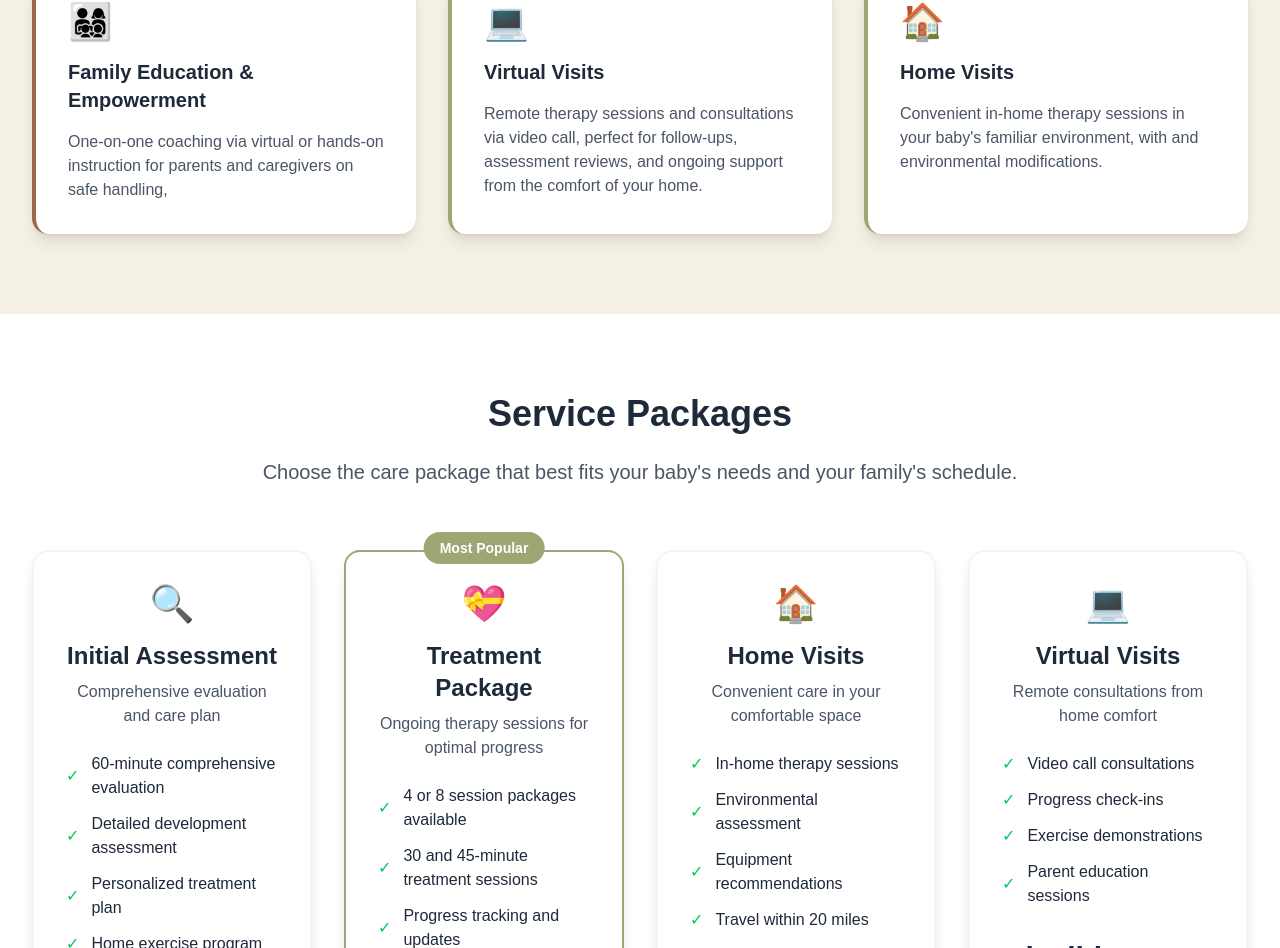
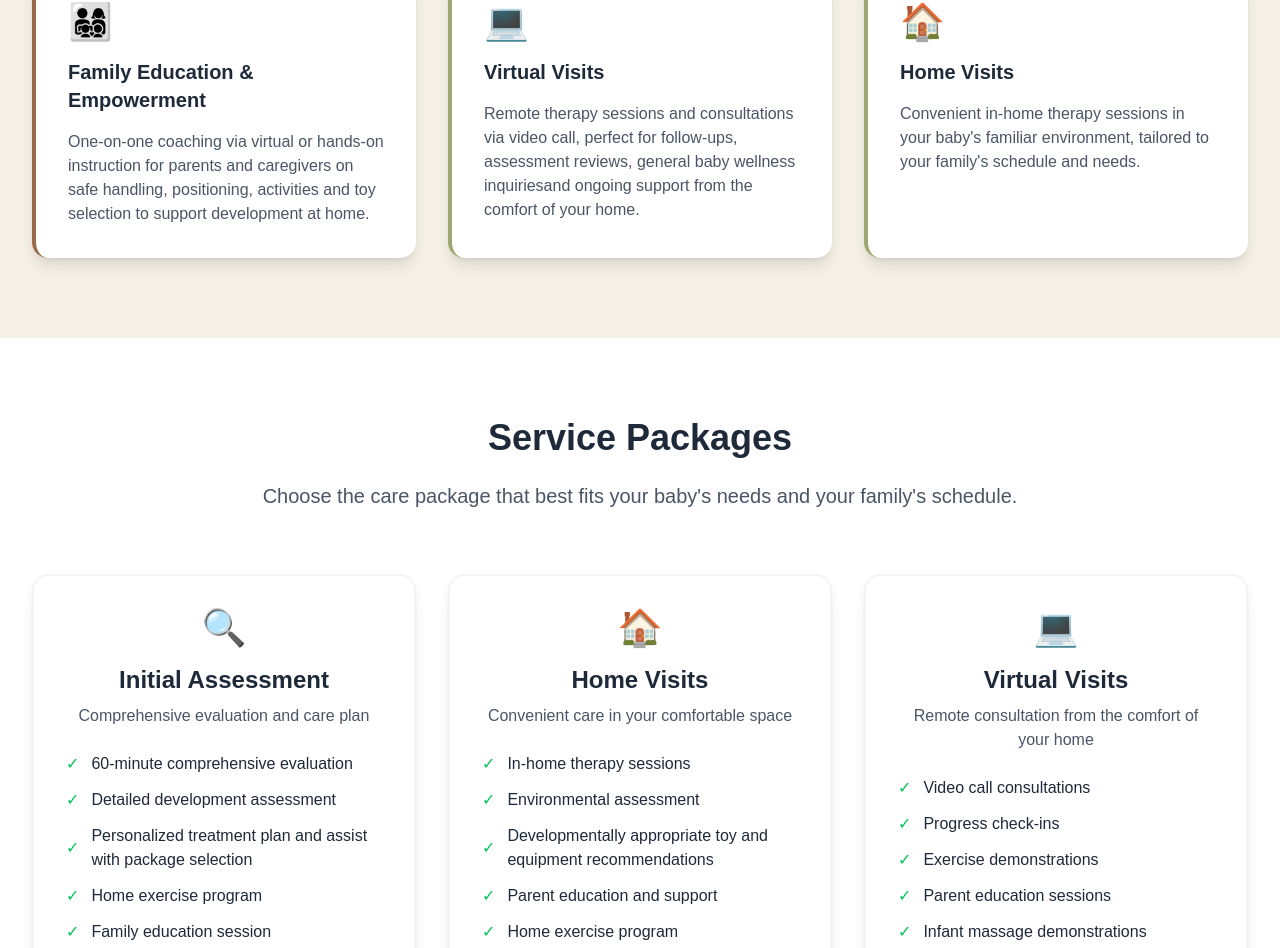
Before and after one commit to jillmathews/babybeanpt, a Next.js app: page / in a window 1280 px wide. Shown: the part 1852-2800 px from the top of the page. Built offline with nearby package versions, Linux system fonts and the light colour scheme.

Commit message:
keep all changes made

```diff
--- a/src/app/page.tsx
+++ b/src/app/page.tsx
@@ -118,7 +118,7 @@ export default function Home() {
               <span className="block" style={{  color: '#9c6a48'}}>Sprouting Healthy Development</span>
             </h2>
             <p className="text-xl sm:text-2xl text-gray-600 mb-8 max-w-3xl mx-auto">
-              Welcome to BabyBeanPT, a boutique, concierge experience for families seeking the highest level of expertise in early infant development. BabyBeanPT specializes in evidence-based physical therapy and general wellness for babies birth to 6 months with a warm, family-centered approach that promotes growth, comfort and confidence for both baby and family.
+              Welcome to BabyBeanPT! We are a boutique, concierge experience for families seeking the highest level of expertise in early infant development. BabyBeanPT specializes in evidence-based physical therapy and general wellness for babies birth to 6 months with a warm, family-centered approach that promotes growth, comfort and confidence for both baby and family.
             </p>
             <div className="flex flex-col sm:flex-row gap-4 justify-center">
               <button
@@ -222,7 +222,8 @@ export default function Home() {
               <div className="text-4xl mb-4">👨‍👩‍👧‍👦</div>
               <h3 className="text-xl font-semibold text-gray-800 mb-4">Family Education & Empowerment</h3>
               <p className="text-gray-600">
-                One-on-one coaching via virtual or hands-on instruction for parents and caregivers on safe handling,
+                One-on-one coaching via virtual or hands-on instruction for parents and caregivers on safe handling, positioning, activities and toy selection to support development at home.
+
               </p>
             </div>
 
@@ -231,7 +232,7 @@ export default function Home() {
               <h3 className="text-xl font-semibold text-gray-800 mb-4">Virtual Visits</h3>
               <p className="text-gray-600">
                 Remote therapy sessions and consultations via video call, perfect for follow-ups,
-                assessment reviews, and ongoing support from the comfort of your home.
+                assessment reviews, general baby wellness inquiriesand ongoing support from the comfort of your home.
               </p>
             </div>
 
@@ -240,7 +241,7 @@ export default function Home() {
               <h3 className="text-xl font-semibold text-gray-800 mb-4">Home Visits</h3>
               <p className="text-gray-600">
                 Convenient in-home therapy sessions in your baby&apos;s familiar environment,
-                with  and environmental modifications.
+                tailored to your family&apos;s schedule and needs.
               </p>
             </div>
           </div>
@@ -259,7 +260,7 @@ export default function Home() {
             </p>
           </div>
 
-          <div className="grid md:grid-cols-2 lg:grid-cols-4 gap-8">
+          <div className="grid md:grid-cols-2 lg:grid-cols-3 gap-8">
             {/* Initial Assessment Package */}
             <div className="bg-white p-8 rounded-2xl shadow-lg border-2 border-gray-100">
               <div className="text-center mb-6">
@@ -279,7 +280,7 @@ export default function Home() {
                 </li>
                 <li className="flex items-center">
                   <span className="text-green-500 mr-3">✓</span>
-                  <span className="text-gray-800">Personalized treatment plan</span>
+                  <span className="text-gray-800">Personalized treatment plan and assist with package selection</span>
                 </li>
                 <li className="flex items-center">
                   <span className="text-green-500 mr-3">✓</span>
@@ -292,58 +293,8 @@ export default function Home() {
               </ul>
 
               <div className="text-center">
-                <p className="text-3xl font-bold text-gray-800 mb-4">Contact for Pricing</p>
                 <button className="w-full text-white py-3 px-6 rounded-full font-semibold transition-colors hover:opacity-90" style={{ backgroundColor: '#9DA774' }}>
-                  Schedule Assessment
-                </button>
-              </div>
-            </div>
-
-            {/* Treatment Package */}
-            <div className="bg-white p-8 rounded-2xl shadow-lg border-2 relative" style={{ borderColor: '#9DA774' }}>
-              <div className="absolute -top-4 left-1/2 transform -translate-x-1/2">
-                <span className="text-white px-4 py-2 rounded-full text-sm font-semibold" style={{ backgroundColor: '#9DA774' }}>
-                  Most Popular
-                </span>
-              </div>
-
-              <div className="text-center mb-6">
-                <div className="text-4xl mb-4">💝</div>
-                <h3 className="text-2xl font-bold text-gray-800 mb-2">Treatment Package</h3>
-                <p className="text-gray-600">Ongoing therapy sessions for optimal progress</p>
-              </div>
-
-              <ul className="space-y-3 mb-8">
-                <li className="flex items-center">
-                  <span className="text-green-500 mr-3">✓</span>
-                  <span className="text-gray-800">4 or 8 session packages available</span>
-                </li>
-                <li className="flex items-center">
-                  <span className="text-green-500 mr-3">✓</span>
-                  <span className="text-gray-800">30 and 45-minute treatment sessions</span>
-                </li>
-                <li className="flex items-center">
-                  <span className="text-green-500 mr-3">✓</span>
-                  <span className="text-gray-800">Progress tracking and updates</span>
-                </li>
-                <li className="flex items-center">
-                  <span className="text-green-500 mr-3">✓</span>
-                  <span className="text-gray-800">Modified home exercises</span>
-                </li>
-                <li className="flex items-center">
-                  <span className="text-green-500 mr-3">✓</span>
-                  <span className="text-gray-800">Parent education and support</span>
-                </li>
-                <li className="flex items-center">
-                  <span className="text-green-500 mr-3">✓</span>
-                  <span className="text-gray-800">Flexible scheduling</span>
-                </li>
-              </ul>
-
-              <div className="text-center">
-                <p className="text-3xl font-bold text-gray-800 mb-4">Package Rates Available</p>
-                <button className="w-full text-white py-3 px-6 rounded-full font-semibold transition-colors hover:opacity-90" style={{ backgroundColor: '#9DA774' }}>
-                  Get Started
+                  Schedule Assessment - click on intake form below
                 </button>
               </div>
             </div>
@@ -367,19 +318,32 @@ export default function Home() {
                 </li>
                 <li className="flex items-center">
                   <span className="text-green-500 mr-3">✓</span>
-                  <span className="text-gray-800">Equipment recommendations</span>
+                  <span className="text-gray-800">Developmentally appropriate toy and equipment recommendations</span>
+                </li>
+                <li className="flex items-center">
+                  <span className="text-green-500 mr-3">✓</span>
+                  <span className="text-gray-800">Parent education and support</span>
+                </li>
+                <li className="flex items-center">
+                  <span className="text-green-500 mr-3">✓</span>
+                  <span className="text-gray-800">Home exercise program</span>
+                </li>
+                <li className="flex items-center">
+                  <span className="text-green-500 mr-3">✓</span>
+                  <span className="text-gray-800">Infant massage</span>
                 </li>
                 <li className="flex items-center">
                   <span className="text-green-500 mr-3">✓</span>
                   <span className="text-gray-800">Travel within 20 miles</span>
                 </li>
+                <li className="flex items-center">
+                  <span className="text-green-500 mr-3">✓</span>
+                  <span className="text-gray-800">Single sessions and packages available in 30 and 45 minute increments</span>
+                </li>
               </ul>
 
               <div className="text-center">
                 <p className="text-3xl font-bold text-gray-800 mb-4">Premium Pricing</p>
-                <button className="w-full text-white py-3 px-6 rounded-full font-semibold transition-colors hover:opacity-90" style={{ backgroundColor: '#9DA774' }}>
-                  Request Home Visit
-                </button>
               </div>
             </div>
 
@@ -388,7 +352,7 @@ export default function Home() {
               <div className="text-center mb-6">
                 <div className="text-4xl mb-4">💻</div>
                 <h3 className="text-2xl font-bold text-gray-800 mb-2">Virtual Visits</h3>
-                <p className="text-gray-600">Remote consultations from home comfort</p>
+                <p className="text-gray-600">Remote consultation from the comfort of your home</p>
               </div>
 
               <ul className="space-y-3 mb-8">
@@ -408,13 +372,22 @@ export default function Home() {
                   <span className="text-green-500 mr-3">✓</span>
                   <span className="text-gray-800">Parent education sessions</span>
                 </li>
+                <li className="flex items-center">
+                  <span className="text-green-500 mr-3">✓</span>
+                  <span className="text-gray-800">Infant massage demonstrations</span>
+                </li>
+                <li className="flex items-center">
+                  <span className="text-green-500 mr-3">✓</span>
+                  <span className="text-gray-800">Developmentally appropriate toy and equipment recommendations</span>
+                </li>
+                <li className="flex items-center">
+                  <span className="text-green-500 mr-3">✓</span>
+                  <span className="text-gray-800">Single sessions and packages available in 15, 30 and 45 minute increments</span>
+                </li>
               </ul>
 
               <div className="text-center">
                 <p className="text-3xl font-bold text-gray-800 mb-4">Flexible Rates</p>
-                <button className="w-full text-white py-3 px-6 rounded-full font-semibold transition-colors hover:opacity-90" style={{ backgroundColor: '#9DA774' }}>
-                  Book Virtual Visit
-                </button>
               </div>
             </div>
           </div>
```
